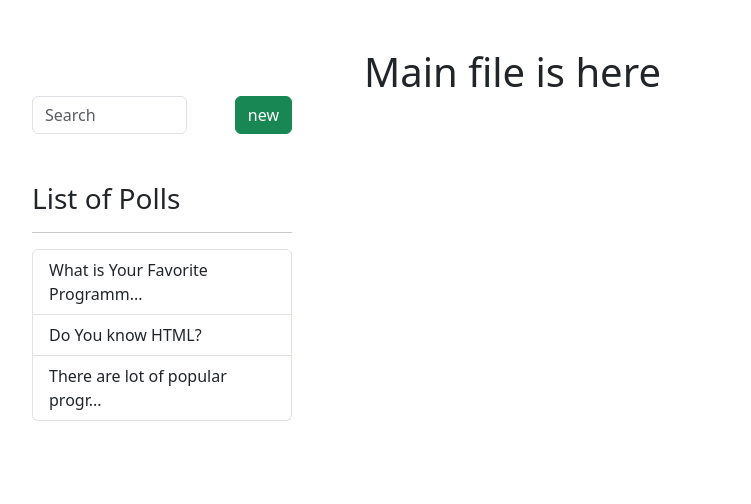
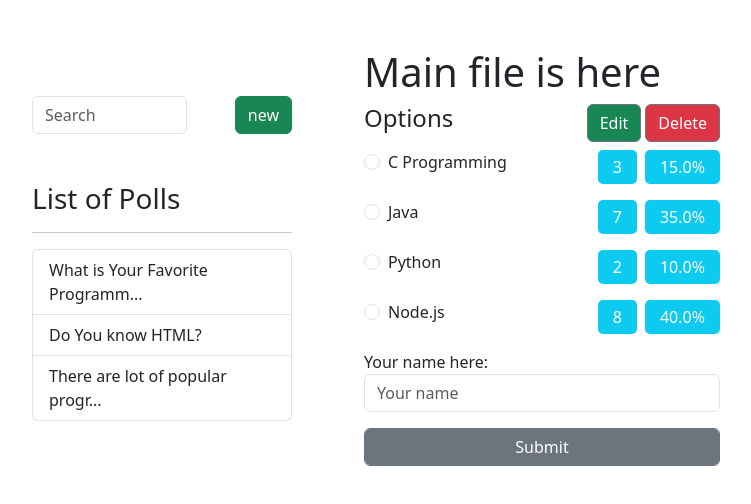
Before and after one commit to RatanHussain/smartpoll, a React (Create React App) app: page / in a window 1280 px wide. Shown: the top 504 px of the page, without its empty margins (98-849 px from the left). Built offline with nearby package versions, Linux system fonts and the light colour scheme.

Commit message:
update some components

```diff
--- a/src/components/forms/MainFrom.jsx
+++ b/src/components/forms/MainFrom.jsx
@@ -4,7 +4,7 @@ import React, { useState } from 'react';
 import Forms from './form';
 import nextId from 'react-id-generator';
 import { toast, ToastContainer } from 'react-toastify';
-import 'react-toastify/dist/ReactToastify.css';
+
 
 export default function MainFrom({ buttonValue, submitData }) {
 	let optionsArray = [
--- a/src/components/main-content/MainFile.jsx
+++ b/src/components/main-content/MainFile.jsx
@@ -1,9 +1,29 @@
-import React from 'react'
+/** @format */
+
+import React, { useState } from 'react';
+import Participent from './Participent';
 
 export default function MainFile() {
-  return (
-    <div>
-      <h1>Main file is here</h1>
-    </div>
-  )
+	let [poll, setdemo] = useState({
+		id: '45184',
+		title: 'What is Your Favorite Programming Language',
+		description:
+			'There are lot of popular programming languages available. Among them what is your favorite?',
+		options: [
+			{ id: 45678, value: 'C Programming', vote: 3 },
+			{ id: 51, value: 'Java', vote: 7 },
+			{ id: 453278, value: 'Python', vote: 2 },
+			{ id: 4533387, value: 'Node.js', vote: 8 },
+		],
+		created: new Date(),
+		totalVote: 20,
+		opinions: [],
+	});
+
+	return (
+		<div>
+			<h1>Main file is here</h1>
+			<Participent poll={poll} />
+		</div>
+	);
 }
--- /dev/null
+++ b/src/components/main-content/Participent.jsx
@@ -0,0 +1,134 @@
+/** @format */
+
+import React, { useState } from 'react';
+import { toast, ToastContainer } from 'react-toastify';
+import { Button, Form, FormGroup, Label, Input } from 'reactstrap';
+import 'react-toastify/dist/ReactToastify.css';
+
+export default function Participent({
+	getOpinion,
+	poll,
+	openModal,
+	deletePoll,
+}) {
+	let [partiData, setPartiData] = useState({
+		name: '',
+		selectedOption: '',
+		error: {},
+	});
+
+	console.log(partiData.name);
+	console.log(partiData.selectedOption);
+	console.log(partiData.error);
+
+	let handleChange = (e) => {
+		let oldData = { ...partiData };
+		let names = e.target.name;
+		oldData[names] = e.target.value;
+		setPartiData(oldData);
+	};
+
+	let handleSubmit = (e) => {
+		e.preventDefault();
+		let validation = validate();
+
+		if (validate.isValid) {
+			// getOpinion({
+			// 	pollId: poll.id,
+			// 	name: partiData.name,
+			// 	selectedOption: partiData.selectedOption,
+			// });
+			setPartiData({
+				name: '',
+				selectedOption: '',
+				error: {},
+			});
+		} else {
+			let oldData = partiData;
+			oldData.error = validation.errors;
+			setPartiData(oldData);
+			toast.error(partiData.error.name);
+		}
+	};
+
+	let validate = () => {
+		let errors = {};
+		if (!partiData.name) {
+			errors.name = 'Please enter Your name.';
+		} else if (partiData.name.length > 20) {
+			errors.name = 'Your name is to long.';
+		}
+
+		if (!partiData.selectedOption) {
+			errors.selectedOption = 'Please select a option first..';
+		}
+		return {
+			errors,
+			isValid: Object.keys(errors).length === 0,
+		};
+	};
+
+	return (
+		<Form onSubmit={handleSubmit}>
+			<div className='d-flex'>
+				<h4>Options</h4>
+				<Button
+					type='button'
+					className='ms-auto bg-success'
+					onClick={openModal}>
+					Edit
+				</Button>
+				<Button
+					type='button'
+					className='ms-1 bg-danger'
+					onClick={() => deletePoll(poll.id)}>
+					Delete
+				</Button>
+			</div>
+			{poll.options.map((opt) => (
+				<FormGroup className='my-2' key={opt.id}>
+					<Label className='d-flex'>
+						<Input type='radio' value={opt.value} name='selectedOption' />
+						<span className='ms-2'>{opt.value}</span>
+						<span
+							className='ms-auto bg-info text-white'
+							style={{
+								borderRadius: '5px',
+								textAlign: 'center',
+								padding: '5px 15px',
+							}}>
+							{' '}
+							{opt.vote}
+						</span>
+						<span
+							className='ms-2 bg-info text-white'
+							style={{
+								borderRadius: '5px',
+								textAlign: 'center',
+								padding: '5px 15px',
+							}}>
+							{poll.totalVote > 0
+								? ((100 * opt.vote) / poll.totalVote).toFixed(1)
+								: 0}
+							%
+						</span>
+					</Label>
+				</FormGroup>
+			))}
+			<ToastContainer />
+			<div>
+				<label htmlFor='name'>Your name here:</label>
+				<Input
+					type='text  '
+					placeholder='Your name'
+					name='name'
+					onChange={handleChange}
+					value={partiData.name}
+				/>
+			</div>
+			<Button onClick={handleSubmit} className='form-control mt-3'>
+				Submit
+			</Button>
+		</Form>
+	);
+}
--- a/src/index.js
+++ b/src/index.js
@@ -6,6 +6,7 @@ import App from './App';
 import reportWebVitals from './reportWebVitals';
 import 'bootstrap/dist/css/bootstrap.css'
 import 'bootstrap/dist/js/bootstrap.bundle';
+import 'react-toastify/dist/ReactToastify.css';
 
 const root = ReactDOM.createRoot(document.getElementById('root'));
 root.render(
```
